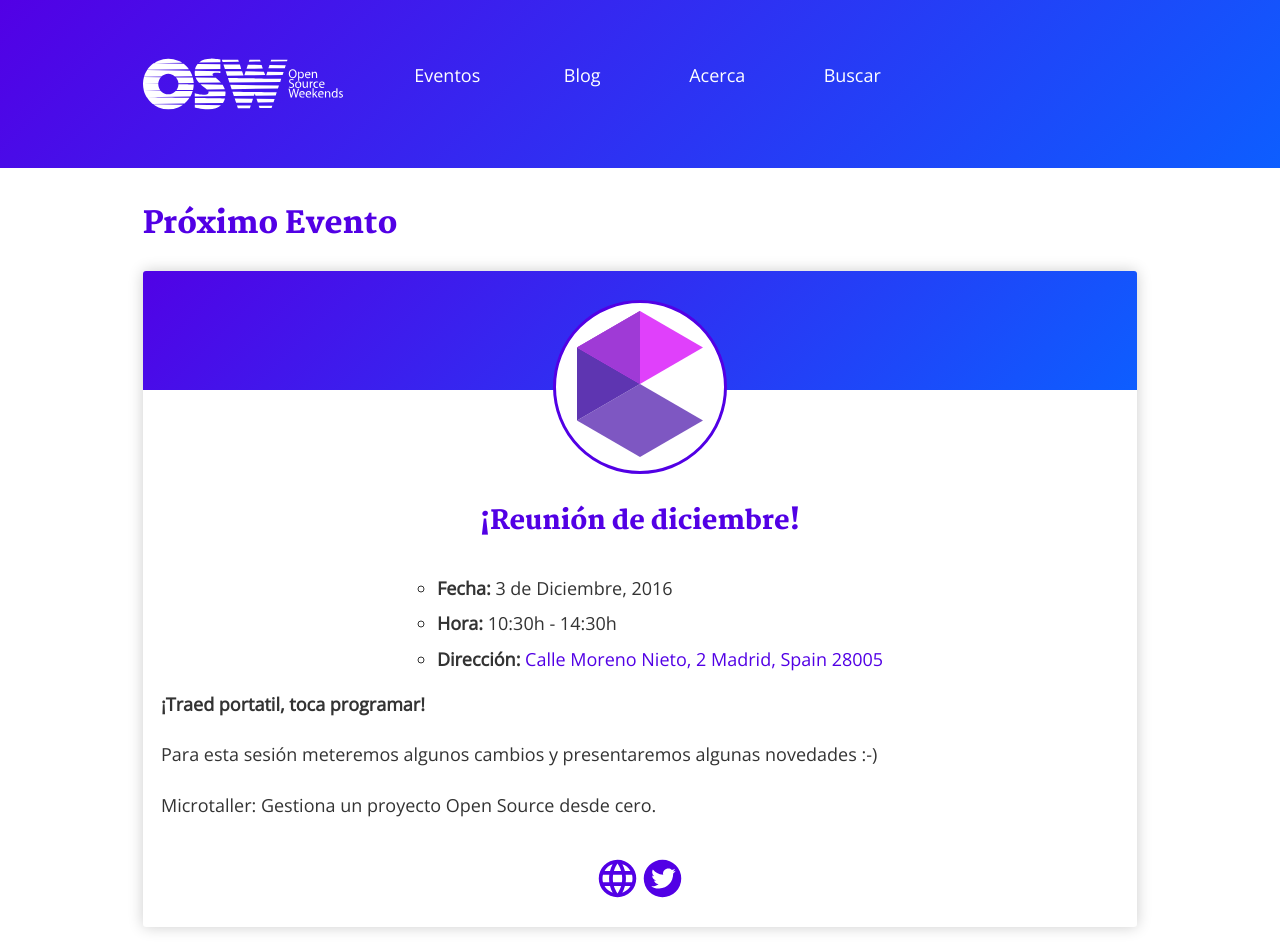
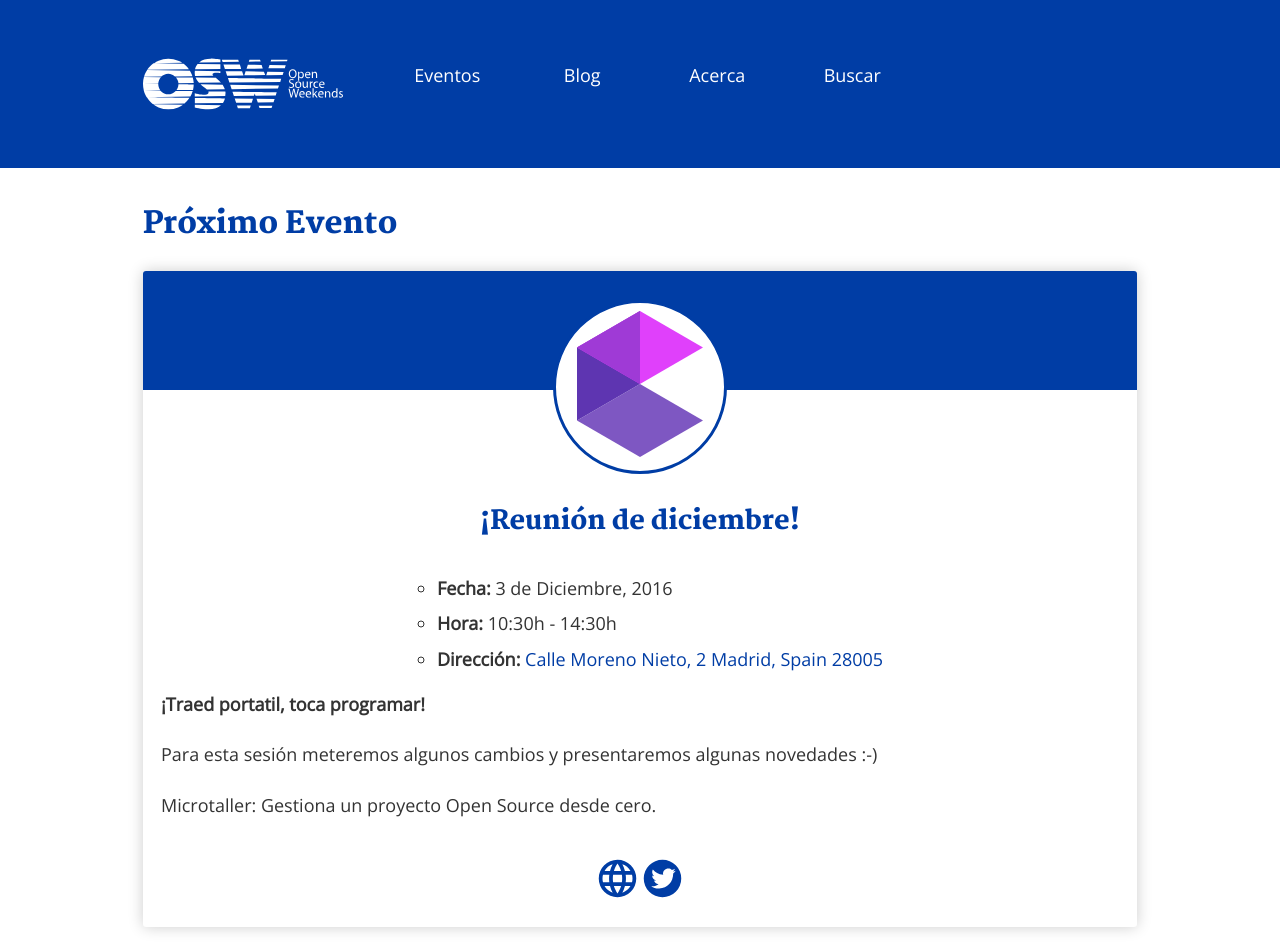
Before and after one commit to OSWeekends/osweekends.github.io, a Jekyll site: the page built from index.html, in a window 1280 px wide. Shown: the top 952 px of the page. Built offline with Jekyll 4.4.1, drawn with Linux system fonts in a browser that asks for light colours.

Commit message:
Fixed brand color

```diff
--- a/_sass/abstracts/_variables.scss
+++ b/_sass/abstracts/_variables.scss
@@ -5,12 +5,12 @@
 // -------------------------------------
 //	$COLORS
 // -------------------------------------
-$mainColor: 		#5200E5;
-$secondaryColor:	#0D5EFF;
-$bgColor:			white;
-$lightGrey:			#f0f0f0;
-$mediumGrey:		#a3a3a3;
-$darkGrey:			#333333;
+$mainColor: 			#003da5;
+$secondaryColor:	#003da5;
+$bgColor:					white;
+$lightGrey:				#f0f0f0;
+$mediumGrey:			#a3a3a3;
+$darkGrey:				#333333;
 
 
 
```
Also changed, not shown: 1 other file.
